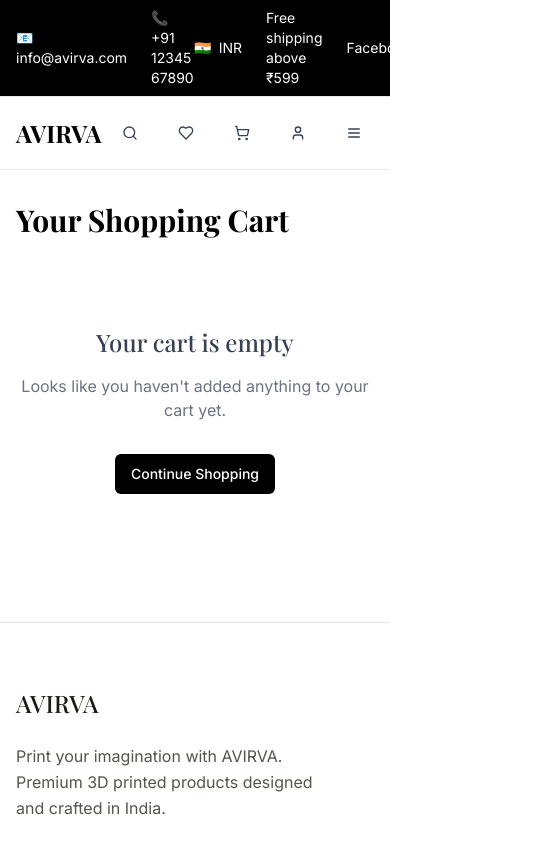
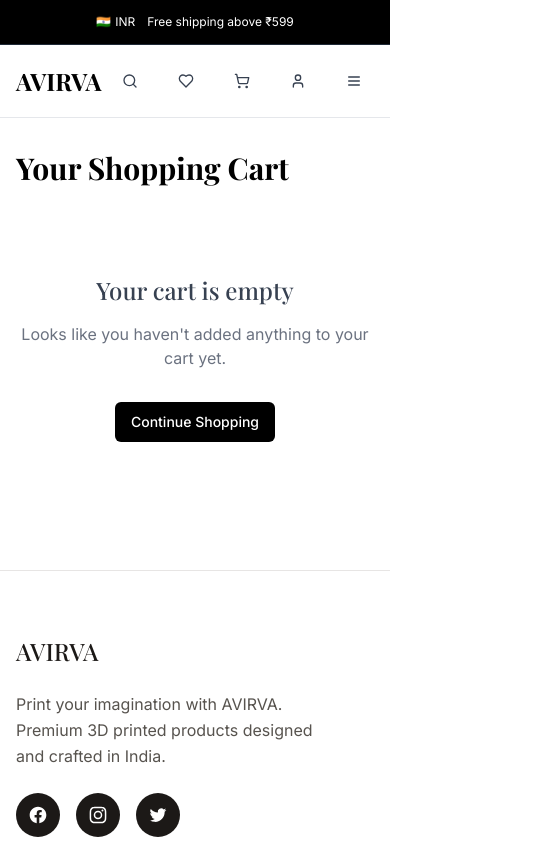
Before and after one commit to PramodSeeram/print-your-imagination-online, a React (Vite) app: page /cart in a window 390 px wide. Shown: the top 843 px of the page, 547 px wide, since content can reach past the window. Built offline with nearby package versions, Linux system fonts and the light colour scheme.

Commit message:
Fix: Improve header layout and responsiveness
Adjusted the header's top black bar to ensure proper display and orientation across different screen sizes. Implemented a layout similar to Amazon/Flipkart, locking the x-axis for consistent presentation.

```diff
--- a/src/components/Header.tsx
+++ b/src/components/Header.tsx
@@ -89,25 +89,25 @@ const Header = () => {
   };
 
   return (
-    <header className="bg-white border-b border-gray-200 sticky top-0 z-50">
+    <header className="bg-white border-b border-gray-200 sticky top-0 z-50 w-full overflow-hidden">
       {/* Top bar */}
-      <div className="bg-black text-white border-b">
+      <div className="bg-black text-white border-b border-gray-800 w-full">
         <div className="container-avirva">
-          <div className="flex justify-between items-center py-2 text-sm">
-            <div className="flex items-center space-x-6">
-              <span>📧 info@avirva.com</span>
-              <span>📞 +91 12345 67890</span>
+          <div className="flex justify-between items-center py-3 text-sm min-h-[44px]">
+            <div className="hidden md:flex items-center space-x-4 lg:space-x-6">
+              <span className="text-xs lg:text-sm">📧 info@avirva.com</span>
+              <span className="text-xs lg:text-sm">📞 +91 12345 67890</span>
             </div>
-            <div className="flex items-center space-x-6">
-              <div className="flex items-center">
-                <span className="mr-2">🇮🇳</span>
+            <div className="flex items-center justify-center md:justify-end space-x-3 lg:space-x-6 w-full md:w-auto">
+              <div className="flex items-center text-xs lg:text-sm">
+                <span className="mr-1">🇮🇳</span>
                 <span>INR</span>
               </div>
-              <span>Free shipping above ₹599</span>
-              <div className="flex space-x-3">
-                <a href="#" className="hover:text-gray-300">Facebook</a>
-                <a href="#" className="hover:text-gray-300">Twitter</a>
-                <a href="#" className="hover:text-gray-300">Instagram</a>
+              <span className="text-xs lg:text-sm">Free shipping above ₹599</span>
+              <div className="hidden lg:flex space-x-3">
+                <a href="#" className="hover:text-gray-300 text-xs transition-colors">Facebook</a>
+                <a href="#" className="hover:text-gray-300 text-xs transition-colors">Twitter</a>
+                <a href="#" className="hover:text-gray-300 text-xs transition-colors">Instagram</a>
               </div>
             </div>
           </div>
@@ -116,7 +116,7 @@ const Header = () => {
 
       {/* Main header */}
       <div className="container-avirva">
-        <div className="flex items-center justify-between py-4">
+        <div className="flex items-center justify-between py-4 min-h-[72px]">
           {/* Logo */}
           <Logo />
 
--- a/src/index.css
+++ b/src/index.css
@@ -46,6 +46,11 @@
 
   body {
     @apply bg-white text-black font-inter;
+    overflow-x: hidden;
+  }
+
+  html {
+    overflow-x: hidden;
   }
 
   h1, h2, h3, h4, h5, h6 {
```
